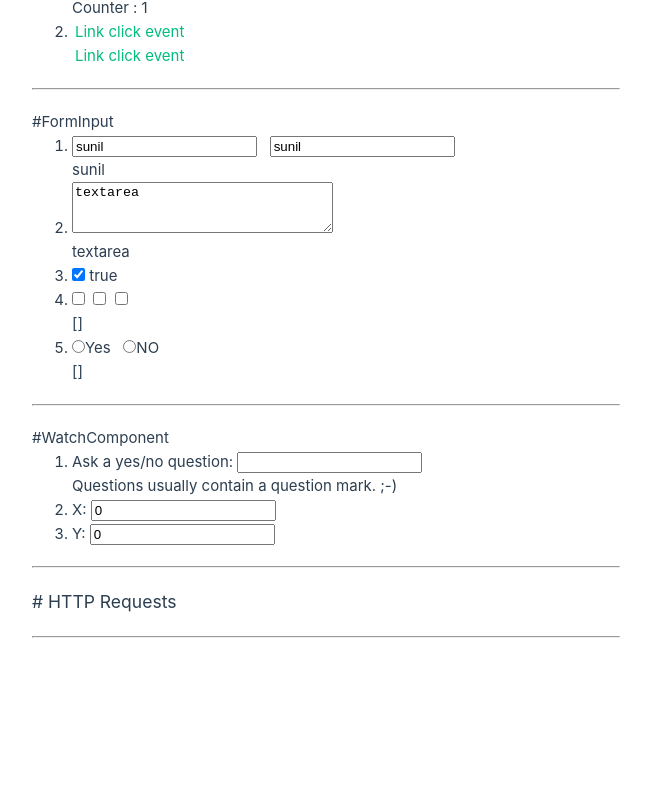
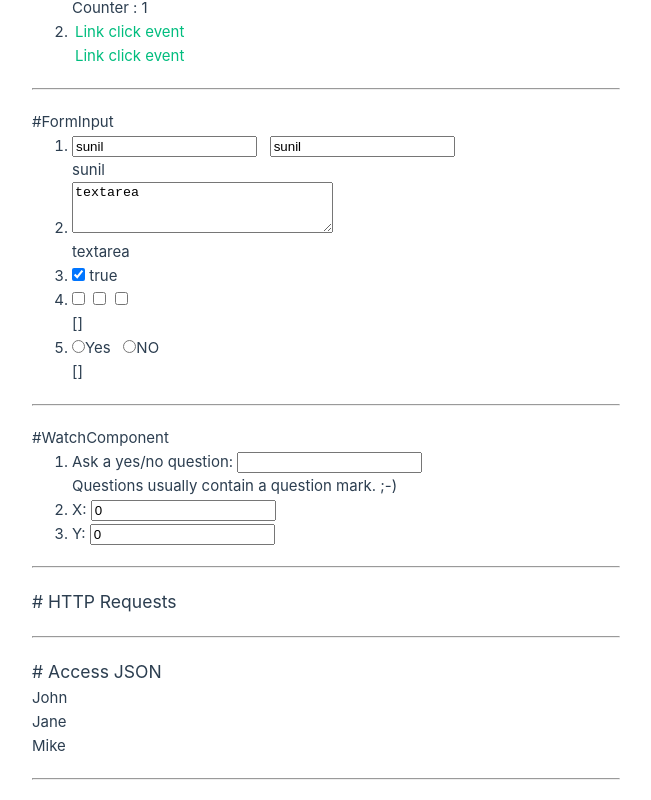
Before and after one commit to we-sunil-k001/Vue.js-3-Training-Module, a Vue app in the folder template-syntax/template-syntax/: page / in a window 1280 px wide. Shown: the part 1477-2277 px from the top of the page, without its empty margins (0-651 px from the left). Before the commit the page ends 2135 px from the top, so only its background shows below. Built offline with nearby package versions, Linux system fonts and the light colour scheme; no server answers.

Commit message:
Updated: Practiced Accessing JSON data

```diff
--- a/template-syntax/template-syntax/src/App.vue
+++ b/template-syntax/template-syntax/src/App.vue
@@ -22,6 +22,8 @@
   <hr>
   <HTTPRequests></HTTPRequests>
   <hr>
+  <AccessJson></AccessJson>
+  <hr>
 </template>
 
 <style>
--- /dev/null
+++ b/template-syntax/template-syntax/src/User.json
@@ -0,0 +1,7 @@
+{
+    "users": [
+      { "name": "John", "id": 30, "city": "New York" },
+      { "name": "Jane", "id": 25, "city": "Los Angeles" },
+      { "name": "Mike", "id": 32, "city": "Chicago" }
+    ]
+  }
--- /dev/null
+++ b/template-syntax/template-syntax/src/components/AccessJson.vue
@@ -0,0 +1,16 @@
+<template>
+  <h3># Access JSON</h3>
+  <p v-for="user in users" :key="user.id">{{ user.name }}</p>
+</template>
+
+<script>
+import userData from '../User.json'; // Import JSON file
+
+export default {
+  data() {
+    return {
+      users: userData.users, // Access the `users` property from the imported JSON
+    };
+  },
+};
+</script>
--- a/template-syntax/template-syntax/src/main.js
+++ b/template-syntax/template-syntax/src/main.js
@@ -13,6 +13,7 @@ import EventHandlingComp from './components/EventHandling.vue';
 import FormInputComp from './components/FormInput.vue';
 import WatchComponent from './components/WatchComponent.vue';
 import HTTPRequests from './components/HTTPRequests.vue';
+import AccessJson from './components/AccessJson.vue';
 
 const app = createApp(App);
 
@@ -27,5 +28,6 @@ app.component('EventHandlingComp', EventHandlingComp);
 app.component('FormInputComp', FormInputComp);
 app.component('WatchComponent', WatchComponent);
 app.component('HTTPRequests', HTTPRequests);
+app.component('AccessJson', AccessJson);
 
 app.mount('#app');
```
